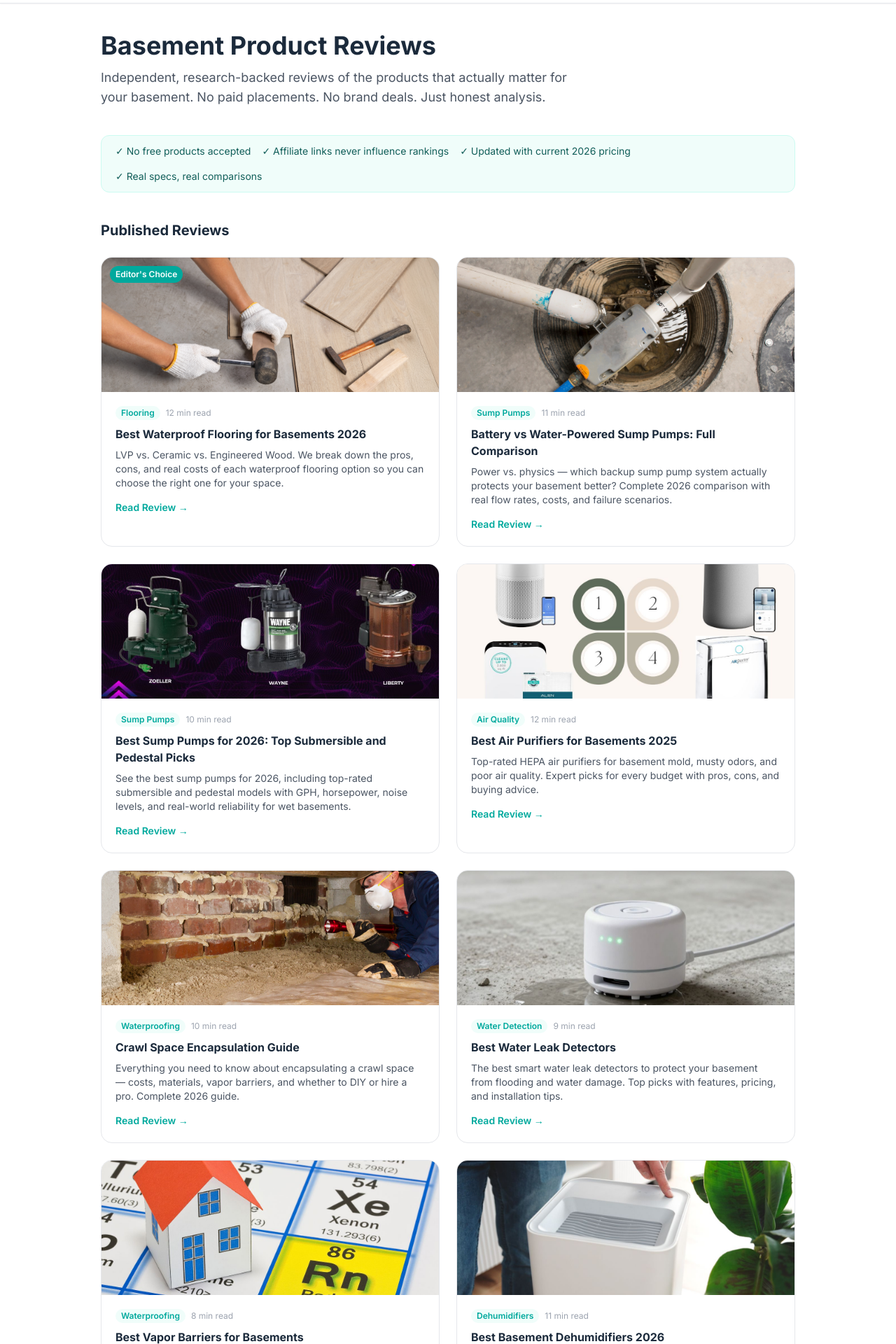
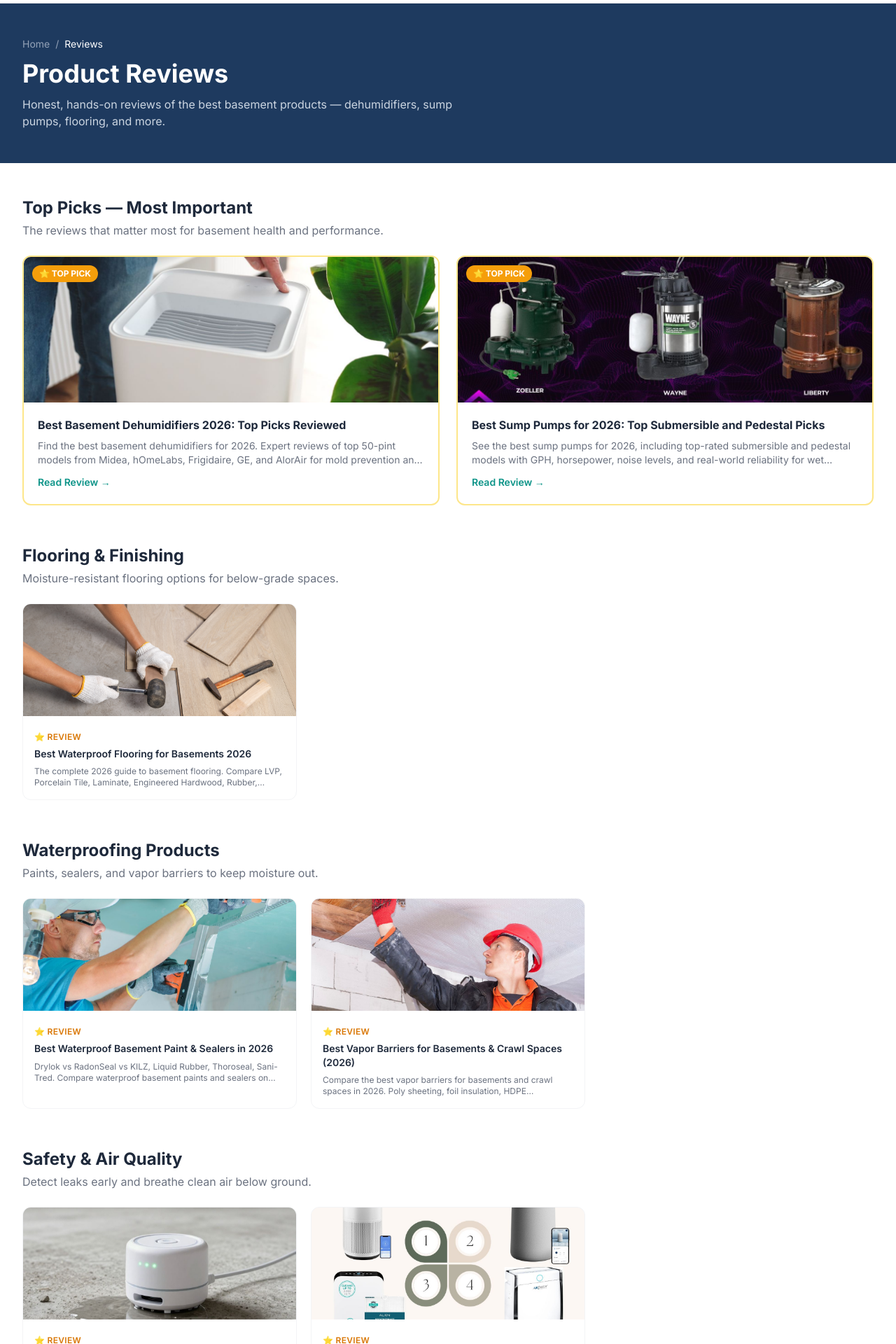
Before and after one commit to thebasementguide2026/basement-guide, a Next.js app: page /reviews in a window 1280 px wide. Shown: the part 60-1980 px from the top of the page at 70% size. Built offline with nearby package versions, Linux system fonts and the light colour scheme.

Commit message:
redesign: Reviews page with grouped cards and featured top picks

```diff
--- a/app/reviews/page.tsx
+++ b/app/reviews/page.tsx
@@ -1,188 +1,126 @@
 import Link from 'next/link'
 import Image from 'next/image'
 import type { Metadata } from 'next'
+import { articles } from '@/lib/articles'
 
 export const metadata: Metadata = {
-  title: 'Basement Product Reviews | The Basement Guide',
-  description: 'Independent reviews of basement waterproofing products, sump pumps, dehumidifiers, flooring, and more. No paid placements — just honest research.',
+  title: 'Basement Product Reviews 2026 | The Basement Guide',
+  description: 'Honest, research-backed reviews of the best basement products — dehumidifiers, sump pumps, flooring, vapor barriers, and more.',
 }
 
-const reviews = [
+const reviewGroups = [
   {
-    title: 'Best Waterproof Flooring for Basements 2026',
-    description: 'LVP vs. Ceramic vs. Engineered Wood. We break down the pros, cons, and real costs of each waterproof flooring option so you can choose the right one for your space.',
-    href: '/articles/best-basement-flooring',
-    image: '/basement-flooring-installation.jpg.png',
-    category: 'Flooring',
-    readTime: '12 min read',
-    badge: "Editor's Choice",
+    title: 'Top Picks — Most Important',
+    description: 'The reviews that matter most for basement health and performance.',
+    featured: ['best-basement-dehumidifiers', 'best-sump-pumps-2026'],
+    regular: [],
   },
   {
-    title: 'Battery vs Water-Powered Sump Pumps: Full Comparison',
-    description: 'Power vs. physics — which backup sump pump system actually protects your basement better? Complete 2026 comparison with real flow rates, costs, and failure scenarios.',
-    href: '/articles/battery-vs-water-powered-sump-pumps',
-    image: '/sump-pump-installation.jpg.png',
-    category: 'Sump Pumps',
-    readTime: '11 min read',
-    badge: null,
+    title: 'Flooring & Finishing',
+    description: 'Moisture-resistant flooring options for below-grade spaces.',
+    featured: [],
+    regular: ['best-basement-flooring'],
   },
   {
-    title: 'Best Sump Pumps for 2026: Top Submersible and Pedestal Picks',
-    description: 'See the best sump pumps for 2026, including top-rated submersible and pedestal models with GPH, horsepower, noise levels, and real-world reliability for wet basements.',
-    href: '/articles/best-sump-pumps-2026',
-    image: '/Submersible.jpg',
-    category: 'Sump Pumps',
-    readTime: '10 min read',
-    badge: null,
+    title: 'Waterproofing Products',
+    description: 'Paints, sealers, and vapor barriers to keep moisture out.',
+    featured: [],
+    regular: ['waterproof-basement-paint-sealers', 'best-vapor-barriers'],
   },
   {
-    title: 'Best Air Purifiers for Basements 2025',
-    description: 'Top-rated HEPA air purifiers for basement mold, musty odors, and poor air quality. Expert picks for every budget with pros, cons, and buying advice.',
-    href: '/articles/best-basement-air-purifiers',
-    image: '/airpurfierembed.jpg',
-    category: 'Air Quality',
-    readTime: '12 min read',
-    badge: null,
-  },
-  {
-    title: 'Crawl Space Encapsulation Guide',
-    description: 'Everything you need to know about encapsulating a crawl space — costs, materials, vapor barriers, and whether to DIY or hire a pro. Complete 2026 guide.',
-    href: '/articles/crawl-space-encapsulation-guide',
-    image: '/crawlspace.jpg',
-    category: 'Waterproofing',
-    readTime: '10 min read',
-    badge: null,
-  },
-  {
-    title: 'Best Water Leak Detectors',
-    description: 'The best smart water leak detectors to protect your basement from flooding and water damage. Top picks with features, pricing, and installation tips.',
-    href: '/articles/best-water-leak-detectors',
-    image: '/leaksensor.jpg',
-    category: 'Water Detection',
-    readTime: '9 min read',
-    badge: null,
-  },
-  {
-    title: 'Best Vapor Barriers for Basements',
-    description: 'Top-rated vapor barriers to stop moisture intrusion in basements and crawl spaces. We compare thickness, material, and performance for every budget.',
-    href: '/articles/best-vapor-barriers',
-    image: '/Radon and waterproofing.jpg',
-    category: 'Waterproofing',
-    readTime: '8 min read',
-    badge: null,
-  },
-  {
-    title: 'Best Basement Dehumidifiers 2026',
-    description: 'Top-rated dehumidifiers for basements — ranked by capacity, energy efficiency, drainage options, and real-world performance in high-humidity spaces.',
-    href: '/articles/best-basement-dehumidifiers',
-    image: '/topdehumidfier.jpg',
-    category: 'Dehumidifiers',
-    readTime: '11 min read',
-    badge: null,
-  },
-  {
-    title: 'Basement Humidity Guide',
-    description: 'What humidity levels are safe for your basement, how to measure them, and the best ways to control moisture year-round to prevent mold and damage.',
-    href: '/articles/basement-humidity-guide',
-    image: '/humidity.jpg',
-    category: 'Air Quality',
-    readTime: '8 min read',
-    badge: null,
-  },
-  {
-    title: 'Basement Permits Guide',
-    description: 'Do you need a permit to finish your basement? Find out which projects require permits, how to get them, and what happens if you skip them.',
-    href: '/articles/basement-permits-guide',
-    image: '/finishing a basement guide.jpg',
-    category: 'Planning',
-    readTime: '7 min read',
-    badge: null,
-  },
-  {
-    title: 'Drylok vs RadonSeal: Which Basement Sealer Wins?',
-    description: 'An honest side-by-side comparison of Drylok and RadonSeal — two of the most popular basement waterproofing sealers. Which one actually works better?',
-    href: '/articles/drylok-vs-radonseal',
-    image: '/Radon and waterproofing.jpg',
-    category: 'Waterproofing',
-    readTime: '8 min read',
-    badge: null,
-  },
-  {
-    title: 'French Drain vs Sump Pump: Which Do You Need?',
-    description: 'French drains and sump pumps both manage basement water — but they work very differently. Learn which solution fits your situation and budget.',
-    href: '/articles/french-drain-vs-sump-pump',
-    image: '/french-drain-trench.jpg',
-    category: 'Drainage',
-    readTime: '9 min read',
-    badge: null,
-  },
-  {
-    title: 'Submersible vs Pedestal Sump Pump: Full Comparison',
-    description: 'Submersible vs pedestal sump pumps — which type is more reliable, quieter, and better for your basement? Complete breakdown with pros, cons, and costs.',
-    href: '/articles/submersible-vs-pedestal-sump-pump',
-    image: '/pedestalvssub.jpg',
-    category: 'Sump Pumps',
-    readTime: '8 min read',
-    badge: null,
-  },
-  {
-    title: 'Drop Ceiling vs. Drywall for Basements: Complete Guide 2026',
-    description: 'Drop ceiling or drywall for your basement? Compare costs, pros, cons, height requirements, moisture resistance, and which ceiling is right for your 2026 renovation.',
-    href: '/articles/drop-ceiling-vs-drywall',
-    image: '/images/drop-ceiling-vs-drywall/dropceiling .jpg',
-    category: 'Finishing',
-    readTime: '15 min read',
-    badge: null,
+    title: 'Safety & Air Quality',
+    description: 'Detect leaks early and breathe clean air below ground.',
+    featured: [],
+    regular: ['best-water-leak-detectors', 'best-basement-air-purifiers'],
   },
 ]
 
 export default function ReviewsPage() {
   return (
-    <main className="max-w-5xl mx-auto px-4 py-10">
-      {/* Hero */}
-      <div className="mb-10">
-        <h1 className="text-3xl md:text-4xl font-bold text-[#1B2A3B] mb-3">Basement Product Reviews</h1>
-        <p className="text-gray-600 text-lg max-w-2xl">Independent, research-backed reviews of the products that actually matter for your basement. No paid placements. No brand deals. Just honest analysis.</p>
+    <div className="bg-white">
+      {/* Page header */}
+      <div className="bg-brand-navy text-white py-12">
+        <div className="container-custom">
+          <nav className="text-sm text-slate-400 mb-3">
+            <Link href="/" className="hover:text-white">Home</Link>
+            <span className="mx-2">/</span>
+            <span className="text-white">Reviews</span>
+          </nav>
+          <h1 className="text-3xl md:text-4xl font-bold mb-3">Product Reviews</h1>
+          <p className="text-slate-300 max-w-2xl">
+            Honest, hands-on reviews of the best basement products — dehumidifiers, sump pumps, flooring, and more.
+          </p>
+        </div>
       </div>
 
-      {/* Review Standards Banner */}
-      <div className="bg-teal-50 border border-teal-100 rounded-xl px-5 py-3 mb-10 text-sm text-teal-800 flex flex-wrap gap-4">
-        <span>✓ No free products accepted</span>
-        <span>✓ Affiliate links never influence rankings</span>
-        <span>✓ Updated with current 2026 pricing</span>
-        <span>✓ Real specs, real comparisons</span>
+      <div className="container-custom py-12 space-y-14">
+        {reviewGroups.map((group) => {
+          const featuredArticles = group.featured
+            .map((slug) => articles.find((a) => a.slug === slug))
+            .filter(Boolean) as typeof articles
+          const regularArticles = group.regular
+            .map((slug) => articles.find((a) => a.slug === slug))
+            .filter(Boolean) as typeof articles
+
+          return (
+            <div key={group.title}>
+              <div className="mb-6">
+                <h2 className="text-2xl font-bold text-slate-800">{group.title}</h2>
+                <p className="text-gray-500 mt-1">{group.description}</p>
               </div>
 
-      {/* Reviews Grid */}
-      <h2 className="text-xl font-bold text-[#1B2A3B] mb-6">Published Reviews</h2>
-      <div className="grid md:grid-cols-2 gap-6">
-        {reviews.map((review) => (
-          <Link key={review.href} href={review.href} className="group block bg-white rounded-2xl overflow-hidden border border-gray-200 hover:shadow-lg transition-shadow">
-            <div className="relative h-48 w-full bg-gray-100">
-              <Image src={review.image} alt={review.title} fill className="object-cover" />
-              {review.badge && (
-                <span className="absolute top-3 left-3 bg-[#00A99D] text-white text-xs font-semibold px-2 py-1 rounded-full">{review.badge}</span>
+              {/* Featured large cards */}
+              {featuredArticles.length > 0 && (
+                <div className="grid grid-cols-1 md:grid-cols-2 gap-6 mb-6">
+                  {featuredArticles.map((article) => (
+                    <Link
+                      key={article.slug}
+                      href={`/articles/${article.slug}`}
+                      className="group bg-white rounded-xl overflow-hidden border-2 border-amber-200 hover:border-amber-400 hover:shadow-md transition-all"
+                    >
+                      {article.image && (
+                        <div className="relative h-52 bg-gray-100">
+                          <Image src={article.image} alt={article.title} fill className="object-cover group-hover:scale-105 transition-transform duration-300" />
+                          <span className="absolute top-3 left-3 bg-amber-500 text-white text-xs font-bold px-2.5 py-1 rounded-full">⭐ TOP PICK</span>
+                        </div>
                       )}
-            </div>
                       <div className="p-5">
-              <div className="flex items-center gap-2 mb-2">
-                <span className="text-xs font-semibold text-[#00A99D] bg-teal-50 px-2 py-0.5 rounded-full">{review.category}</span>
-                <span className="text-xs text-gray-400">{review.readTime}</span>
-              </div>
-              <h3 className="font-bold text-[#1B2A3B] text-base mb-2 group-hover:text-[#00A99D] transition-colors">{review.title}</h3>
-              <p className="text-sm text-gray-600 mb-3">{review.description}</p>
-              <span className="text-sm font-semibold text-[#00A99D]">Read Review →</span>
+                        <h3 className="font-bold text-slate-800 text-base group-hover:text-brand-teal transition-colors">{article.title}</h3>
+                        <p className="text-gray-500 text-sm mt-2 line-clamp-2">{article.description}</p>
+                        <span className="text-brand-teal text-sm font-semibold mt-3 inline-block">Read Review →</span>
                       </div>
                     </Link>
                   ))}
                 </div>
+              )}
 
-      {/* CTA */}
-      <div className="mt-14 bg-[#1B2A3B] text-white rounded-2xl p-8 text-center">
-        <h3 className="text-xl font-bold mb-2">Need Help Choosing a Contractor?</h3>
-        <p className="text-gray-300 mb-5">Get free quotes from vetted local basement pros — no obligation.</p>
-        <Link href="/#get-quotes" className="inline-block bg-[#00A99D] text-white font-semibold px-6 py-3 rounded-lg hover:bg-teal-600 transition-colors">Get Free Quotes →</Link>
+              {/* Regular cards */}
+              {regularArticles.length > 0 && (
+                <div className="grid grid-cols-1 sm:grid-cols-2 lg:grid-cols-3 gap-5">
+                  {regularArticles.map((article) => (
+                    <Link
+                      key={article.slug}
+                      href={`/articles/${article.slug}`}
+                      className="group bg-white rounded-xl overflow-hidden border border-gray-100 hover:shadow-md transition-all"
+                    >
+                      {article.image && (
+                        <div className="relative h-40 bg-gray-100">
+                          <Image src={article.image} alt={article.title} fill className="object-cover group-hover:scale-105 transition-transform duration-300" />
                         </div>
-    </main>
+                      )}
+                      <div className="p-4">
+                        <span className="text-xs font-semibold text-amber-600 uppercase tracking-wide">⭐ Review</span>
+                        <h3 className="font-semibold text-slate-800 text-sm leading-snug mt-1 group-hover:text-brand-teal transition-colors">{article.title}</h3>
+                        <p className="text-gray-500 text-xs mt-2 line-clamp-2">{article.description}</p>
+                      </div>
+                    </Link>
+                  ))}
+                </div>
+              )}
+            </div>
+          )
+        })}
+      </div>
+    </div>
   )
 }
```
Lines whose indentation alone changed are shown as unchanged.
